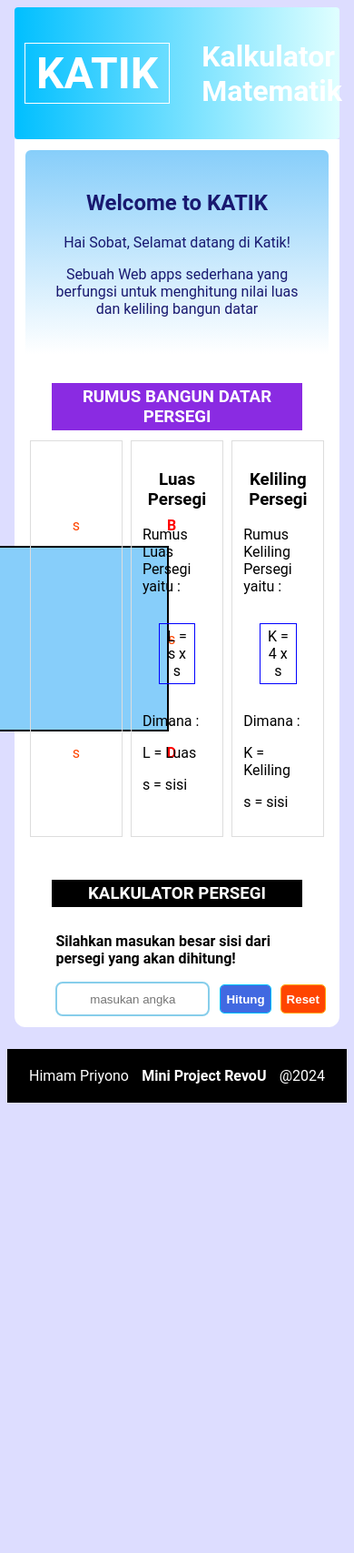
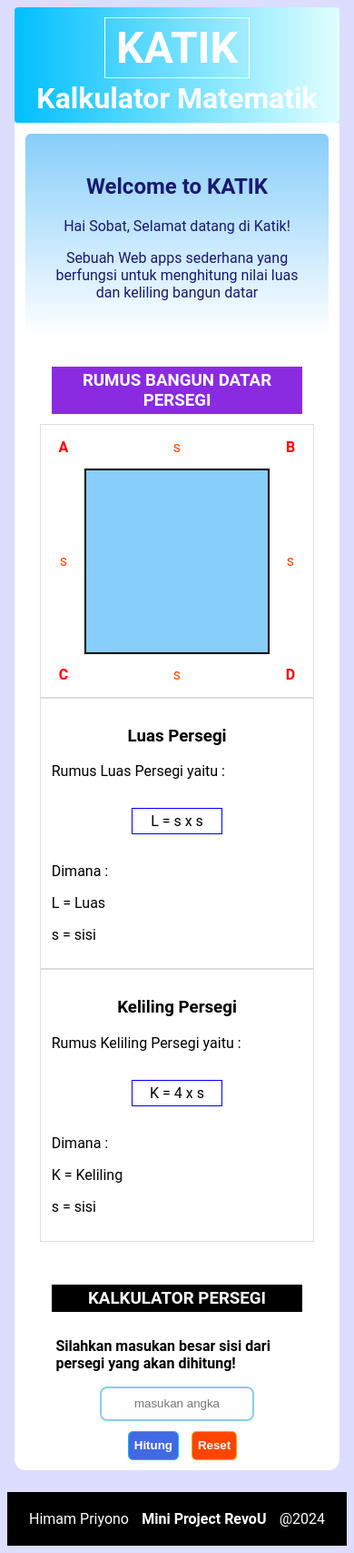
Before and after one commit to revou-fundamental-course/8-jan-24-himampriyono, a plain HTML site: page index.html in a window 390 px wide. Shown: the whole page at 91% size. Before the commit the page ends 1220 px from the top, so only its background shows below. Drawn offline with Linux system fonts and the light colour scheme.

Commit message:
add responsive/dinamis

```diff
--- a/css/style.css
+++ b/css/style.css
@@ -215,3 +215,34 @@ body{
 	color: white;
 	padding: 4px 24px;
 }
+
+@media only screen and (max-width: 768px){
+	.judul{
+		flex-direction: column;
+		align-items: center;
+		justify-content: center;
+	}
+
+	.judul h2{
+		margin: auto;
+	}
+
+	.info_bangun_datar{
+		flex-direction: column;
+	}
+
+	.persegi_container, .rumus_luas, .rumus_keliling{
+		width: 90%;
+		margin: auto;
+	}
+
+	.input_container{
+		flex-direction: column;
+		justify-content: space-around;
+		gap: 12px;
+	}
+
+	.penyelesaian_persegi{
+		flex-direction: column;
+	}
+}
--- a/index.html
+++ b/index.html
@@ -59,11 +59,11 @@
 			<div class="form_input">
 				<p><b>Silahkan masukan besar sisi dari persegi yang akan dihitung!</b></p>
 				<div class="input_container">
-					<!-- <div> -->
+					<div>
 						<input type="text" id="input_sisi" class="input_sisi" placeholder="masukan angka">
+					</div>
+					<div>
 						<button id="btn_input" class="btn_input" onclick="validasiAngka()"><b>Hitung</b></button>
-					<!-- </div> -->
-					<div>
 						<button id="btn_reset" onclick="reset_persegi()"><b>Reset</b></button>
 					</div>
 				</div>
```
